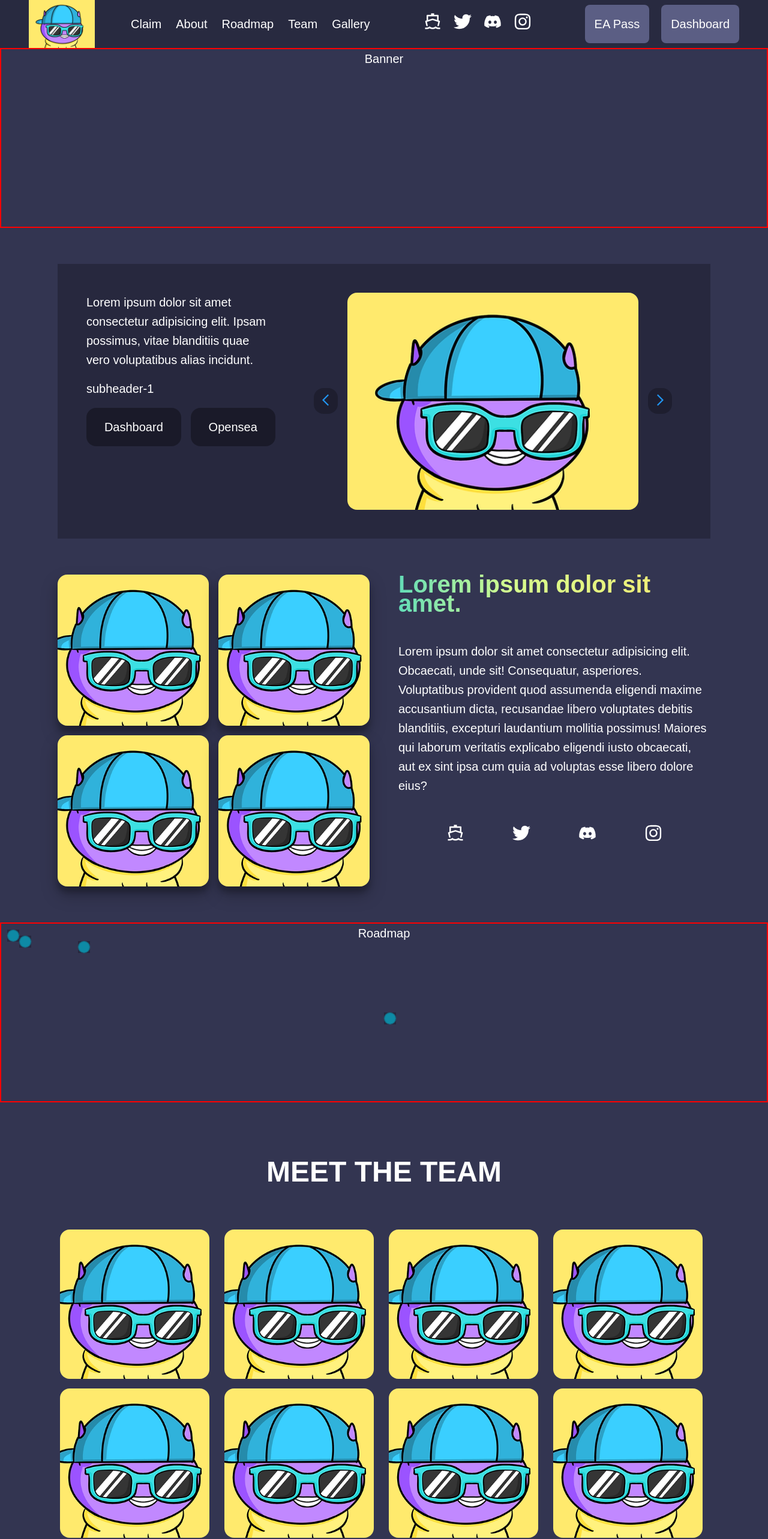
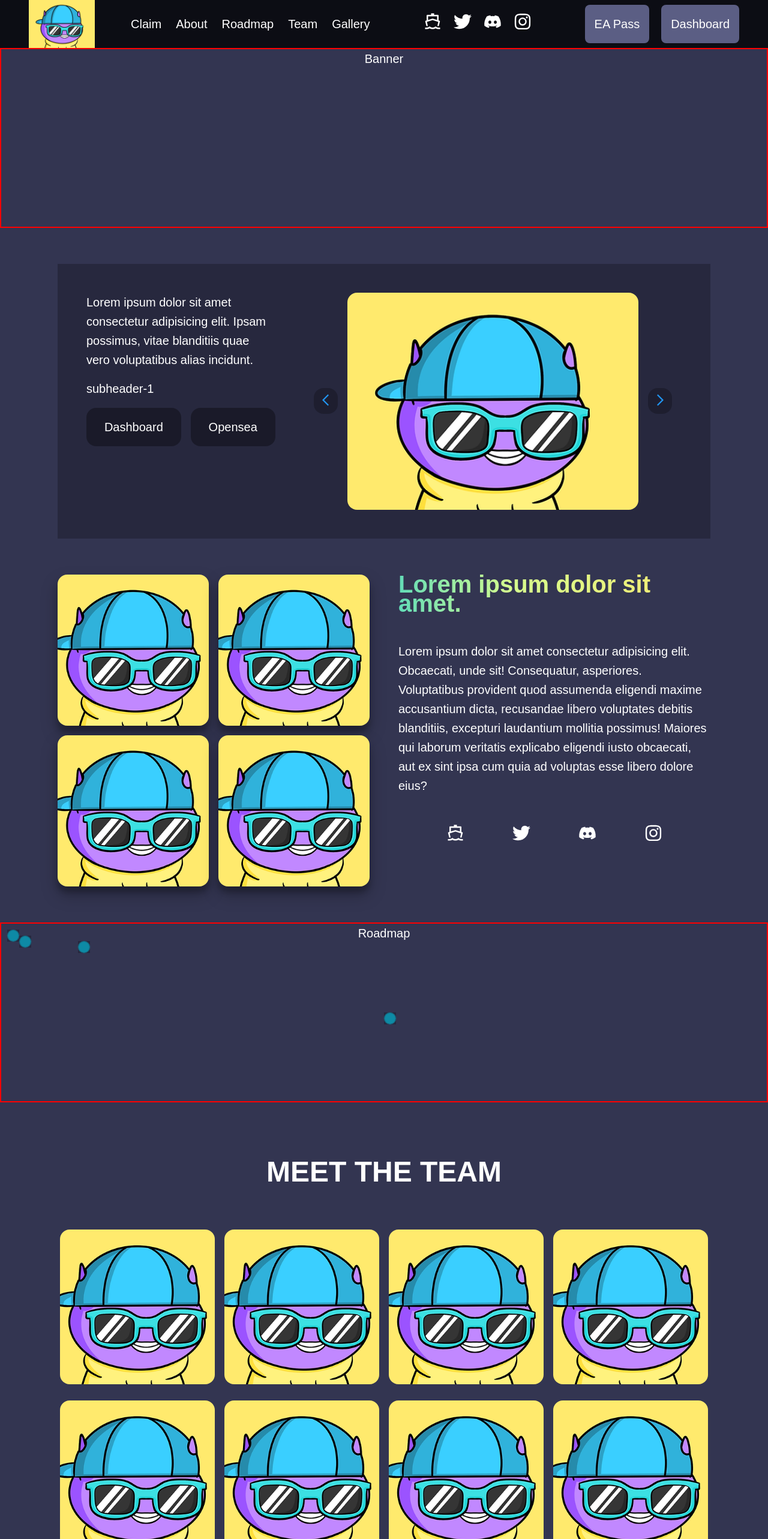
Before and after one commit to superccl/supfrenz, a React (Create React App) app: page / in a window 1280 px wide. Shown: the top 2566 px of the page at 60% size. Built offline with nearby package versions, Linux system fonts and the light colour scheme.

Commit message:
REFACTOR team image with flexible size

```diff
--- a/src/components/navbar/navbar.scss
+++ b/src/components/navbar/navbar.scss
@@ -1,7 +1,7 @@
 @import '../../styles/util.scss';
 
 .navbar-container {
-    background: rgba(0, 0, 0, 0.2);
+    background: rgba(0, 0, 0, 0.75);
     position: sticky;
     top: 0;
     height: 5rem;
--- a/src/components/team/team.scss
+++ b/src/components/team/team.scss
@@ -11,8 +11,6 @@
     &__cards {
         display: grid;
         grid-template-columns: repeat(4, 1fr);
-        grid-template-rows: repeat(4, 1fr);
         grid-gap: 1rem;
-        flex: 1 1 0px;
     }
 }
--- a/src/components/team/teamcard.scss
+++ b/src/components/team/teamcard.scss
@@ -1,13 +1,10 @@
 @import '../../styles/util.scss';
 
 .team-container__cards__item {
-    width: 249px;
-    height: 249px;
     transition: transform 0.5s ease-in;
     position: relative;
     transform-style: preserve-3d;
     &__front, &__back {
-        position: absolute;
         width: 100%;
         aspect-ratio: 1;
         border-radius: 1rem;
@@ -18,6 +15,8 @@
         object-fit: cover;
     }
     &__back {
+        position: absolute;
+        top: 0;
         background: rgba(0, 0, 0, 0.25);
         transform: rotateY(180deg);
         display: flex;
```
